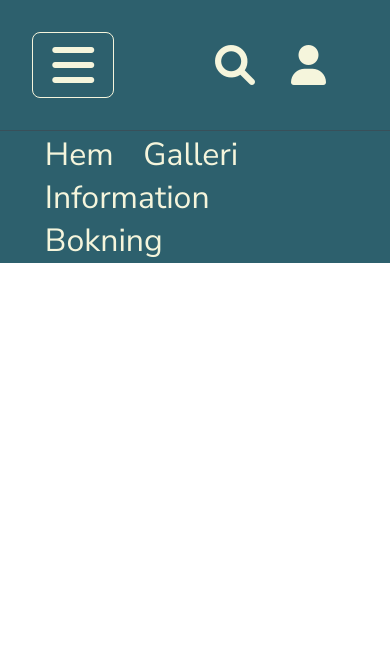
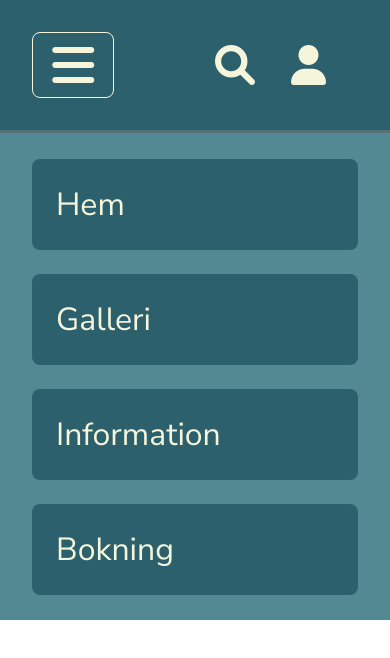
Before and after one commit to MortezaMoppe/Tennisklub, a plain HTML site: page tennisklub.html in a window 390 px wide. Drawn offline with Linux system fonts and the light colour scheme.

Commit message:
menu bar background

```diff
--- a/style.css
+++ b/style.css
@@ -213,7 +213,8 @@ header .search-bar-container label:hover{
     }
 }
 @media (max-width:991px){
-    header {padding: 2rem;
+    header {
+        padding: 2rem;
     }
 }
 @media (max-width:768px){
@@ -225,8 +226,15 @@ header .search-bar-container label:hover{
         top: 100%;
         right: 0;
         left: 0;
-        background: var(--nav);
-        border-top: .1rem solid rgba(100, 18, 18, 0.2);
+        background: rgb(83, 137, 146);
+        border-top: .2rem solid rgba(100, 18, 18, 0.2);
         padding: .1rem 2rem;
     }
+    header .navbar a{
+        display: block;
+        border-radius: .5rem;
+        padding: 1.5rem;
+        margin: 1.5rem 0;
+        background: var(--nav);
+    }
 }
```
